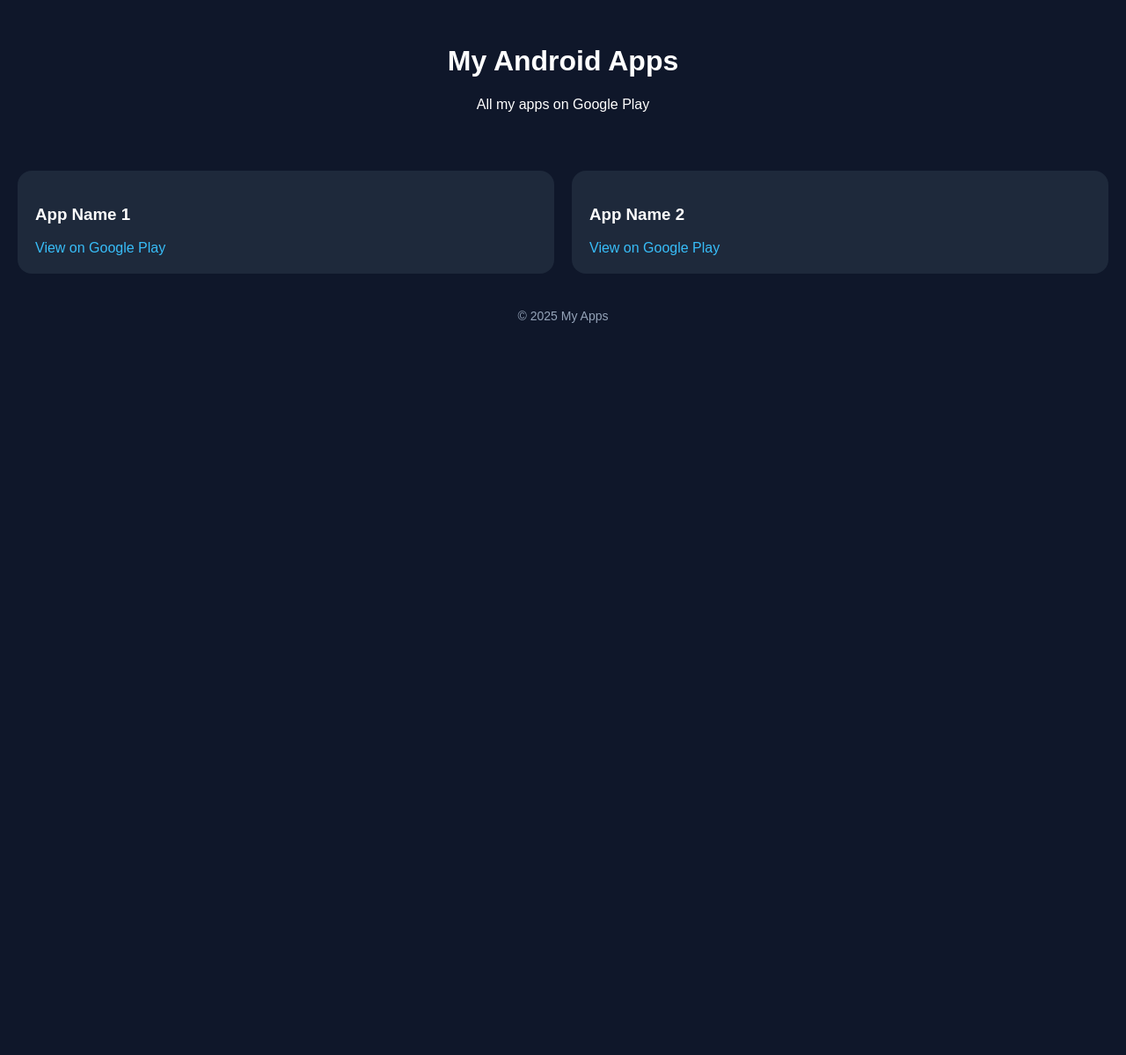
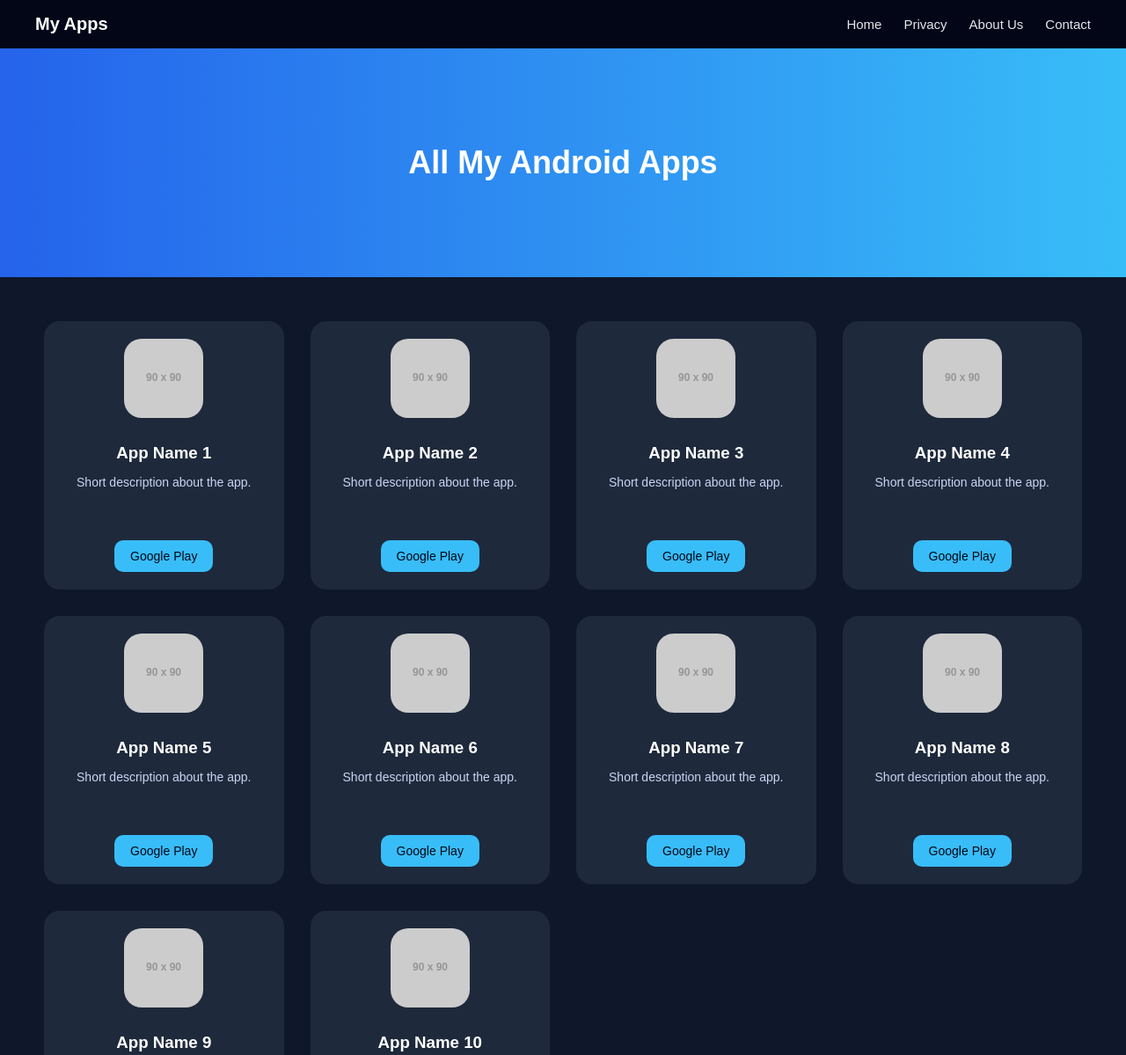
Before and after one commit to idarazar/mysite, a plain HTML site: page index.html in a window 1280 px wide. Shown: the top 1199 px of the page at 88% size. Before the commit the page ends 800 px from the top, so only its background shows below. Drawn offline with Linux system fonts and the light colour scheme; placeholder pictures from the web are drawn by us.

Commit message:
Update index.html

```diff
--- a/index.html
+++ b/index.html
@@ -1,38 +1,211 @@
 <!DOCTYPE html>
 <html lang="en">
 <head>
-  <meta charset="UTF-8">
-  <title>My Apps</title>
-  <meta name="viewport" content="width=device-width, initial-scale=1">
-  <style>
-    body{font-family:Arial;background:#0f172a;color:#fff;margin:0}
-    header{padding:30px;text-align:center}
-    .apps{display:grid;grid-template-columns:repeat(auto-fit,minmax(250px,1fr));gap:20px;padding:20px}
-    .card{background:#1e293b;padding:20px;border-radius:16px}
-    a{color:#38bdf8;text-decoration:none}
-    footer{text-align:center;padding:20px;font-size:14px;color:#94a3b8}
-  </style>
+<meta charset="UTF-8">
+<title>My Android Apps</title>
+<meta name="viewport" content="width=device-width, initial-scale=1">
+
+<style>
+*{box-sizing:border-box}
+body{
+  margin:0;
+  font-family:Arial,Helvetica,sans-serif;
+  background:#0f172a;
+  color:#fff;
+}
+
+/* NAVBAR */
+nav{
+  display:flex;
+  justify-content:space-between;
+  align-items:center;
+  padding:16px 40px;
+  background:#020617;
+  position:sticky;
+  top:0;
+  z-index:100;
+}
+nav h2{margin:0;font-size:20px}
+nav ul{
+  list-style:none;
+  display:flex;
+  gap:25px;
+  margin:0;
+  padding:0;
+}
+nav a{
+  color:#e5e7eb;
+  text-decoration:none;
+  font-size:15px;
+}
+nav a:hover{color:#38bdf8}
+
+/* COVER */
+.cover{
+  height:260px;
+  background:linear-gradient(to right,#2563eb,#38bdf8);
+  display:flex;
+  align-items:center;
+  justify-content:center;
+  text-align:center;
+}
+.cover h1{
+  font-size:36px;
+  margin:0;
+}
+
+/* APPS */
+.apps{
+  padding:50px;
+  display:grid;
+  grid-template-columns:repeat(auto-fit,minmax(260px,1fr));
+  gap:30px;
+}
+.card{
+  background:#1e293b;
+  border-radius:18px;
+  padding:20px;
+  text-align:center;
+}
+.card img{
+  width:90px;
+  height:90px;
+  border-radius:20px;
+  margin-bottom:15px;
+}
+.card h3{margin:10px 0}
+.card p{
+  font-size:14px;
+  color:#cbd5f5;
+  min-height:45px;
+}
+.card a{
+  display:inline-block;
+  margin-top:15px;
+  padding:10px 18px;
+  background:#38bdf8;
+  color:#020617;
+  border-radius:10px;
+  font-size:14px;
+  text-decoration:none;
+}
+.card a:hover{background:#0ea5e9}
+
+/* FOOTER */
+footer{
+  text-align:center;
+  padding:25px;
+  font-size:14px;
+  color:#94a3b8;
+}
+</style>
 </head>
+
 <body>
 
-<header>
-  <h1>My Android Apps</h1>
-  <p>All my apps on Google Play</p>
-</header>
+<!-- NAVBAR -->
+<nav>
+  <h2>My Apps</h2>
+  <ul>
+    <li><a href="index.html">Home</a></li>
+    <li><a href="privacy.html">Privacy</a></li>
+    <li><a href="about.html">About Us</a></li>
+    <li><a href="contact.html">Contact</a></li>
+  </ul>
+</nav>
 
+<!-- COVER -->
+<section class="cover">
+  <h1>All My Android Apps</h1>
+</section>
+
+<!-- APPS -->
 <section class="apps">
+
+  <!-- APP 1 -->
   <div class="card">
+    <img src="https://via.placeholder.com/90" alt="">
     <h3>App Name 1</h3>
-    <a href="https://play.google.com">View on Google Play</a>
+    <p>Short description about the app.</p>
+    <a href="https://play.google.com">Google Play</a>
   </div>
+
+  <!-- APP 2 -->
   <div class="card">
+    <img src="https://via.placeholder.com/90" alt="">
     <h3>App Name 2</h3>
-    <a href="https://play.google.com">View on Google Play</a>
+    <p>Short description about the app.</p>
+    <a href="https://play.google.com">Google Play</a>
   </div>
+
+  <!-- APP 3 -->
+  <div class="card">
+    <img src="https://via.placeholder.com/90" alt="">
+    <h3>App Name 3</h3>
+    <p>Short description about the app.</p>
+    <a href="https://play.google.com">Google Play</a>
+  </div>
+
+  <!-- APP 4 -->
+  <div class="card">
+    <img src="https://via.placeholder.com/90" alt="">
+    <h3>App Name 4</h3>
+    <p>Short description about the app.</p>
+    <a href="https://play.google.com">Google Play</a>
+  </div>
+
+  <!-- APP 5 -->
+  <div class="card">
+    <img src="https://via.placeholder.com/90" alt="">
+    <h3>App Name 5</h3>
+    <p>Short description about the app.</p>
+    <a href="https://play.google.com">Google Play</a>
+  </div>
+
+  <!-- APP 6 -->
+  <div class="card">
+    <img src="https://via.placeholder.com/90" alt="">
+    <h3>App Name 6</h3>
+    <p>Short description about the app.</p>
+    <a href="https://play.google.com">Google Play</a>
+  </div>
+
+  <!-- APP 7 -->
+  <div class="card">
+    <img src="https://via.placeholder.com/90" alt="">
+    <h3>App Name 7</h3>
+    <p>Short description about the app.</p>
+    <a href="https://play.google.com">Google Play</a>
+  </div>
+
+  <!-- APP 8 -->
+  <div class="card">
+    <img src="https://via.placeholder.com/90" alt="">
+    <h3>App Name 8</h3>
+    <p>Short description about the app.</p>
+    <a href="https://play.google.com">Google Play</a>
+  </div>
+
+  <!-- APP 9 -->
+  <div class="card">
+    <img src="https://via.placeholder.com/90" alt="">
+    <h3>App Name 9</h3>
+    <p>Short description about the app.</p>
+    <a href="https://play.google.com">Google Play</a>
+  </div>
+
+  <!-- APP 10 -->
+  <div class="card">
+    <img src="https://via.placeholder.com/90" alt="">
+    <h3>App Name 10</h3>
+    <p>Short description about the app.</p>
+    <a href="https://play.google.com">Google Play</a>
+  </div>
+
 </section>
 
 <footer>
-  © 2025 My Apps
+© 2025 My Apps – All rights reserved
 </footer>
 
 </body>
```
